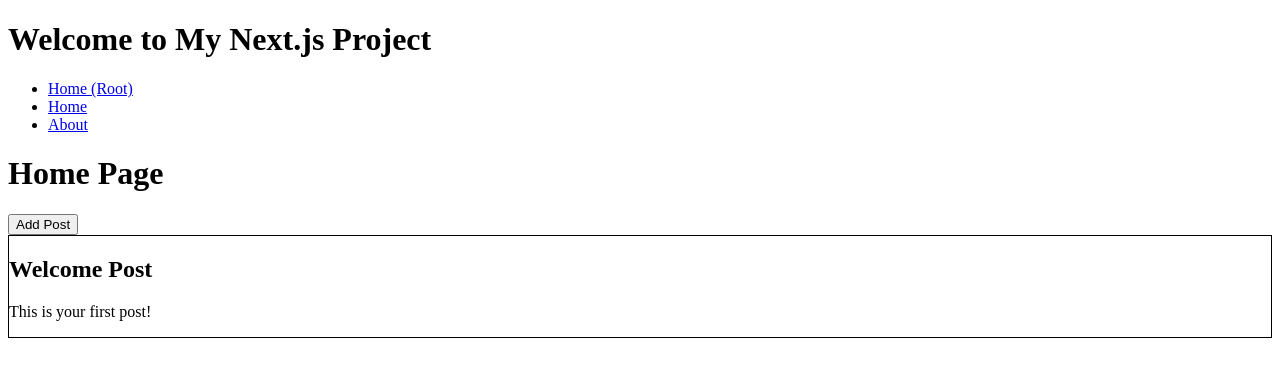
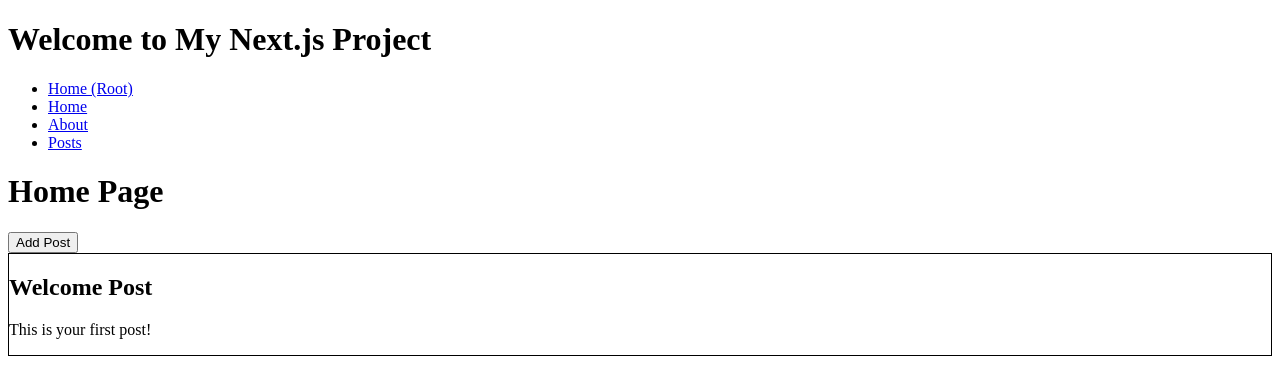
Before and after one commit to aladin01011/alx-project-0x02-setup, a Next.js app in the folder alx-project-0x02/: page /home in a window 1280 px wide. Shown: the top 378 px of the page. Built offline with nearby package versions, Linux system fonts and the light colour scheme.

Commit message:
Implement reusable Button component and Header navigation for /home, /about, /posts pages

```diff
--- a/alx-project-0x02/components/layout/Header.tsx
+++ b/alx-project-0x02/components/layout/Header.tsx
@@ -11,6 +11,7 @@ const Header: React.FC = () => {
           <li><Link href="/">Home (Root)</Link></li>
           <li><Link href="/home">Home</Link></li>
           <li><Link href="/about">About</Link></li>
+          <li><Link href="/posts">Posts</Link></li>
         </ul>
       </nav>
     </header>
```
